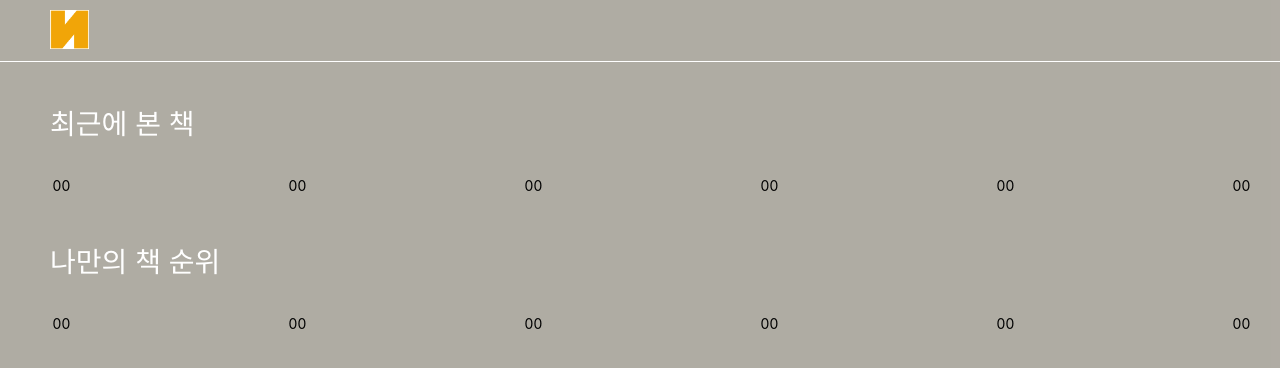
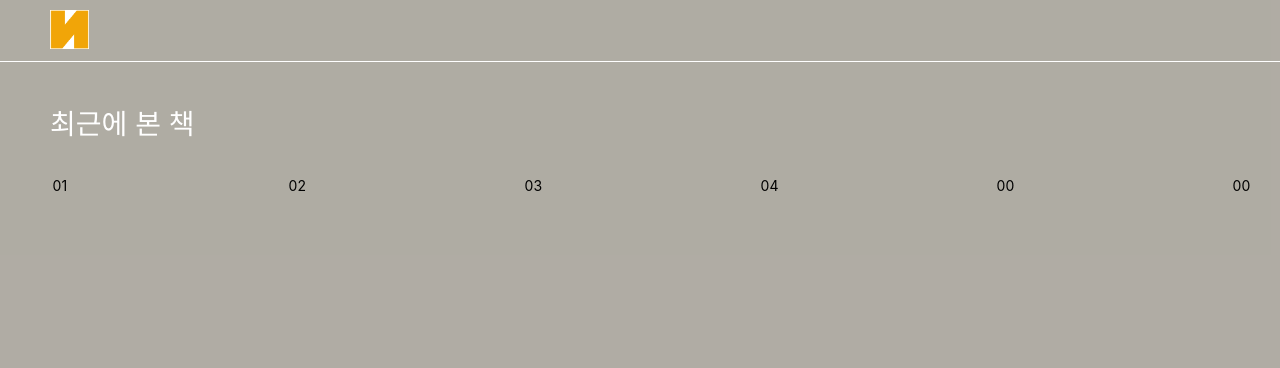
Before and after one commit to ksy4568/side-project, a React (Create React App) app: page /book in a window 1280 px wide. Shown: the top 368 px of the page. Built offline with nearby package versions, Linux system fonts and the light colour scheme.

Commit message:
Feat: Add scroll X content function 일부 구현

```diff
--- a/src/pages/list/index.jsx
+++ b/src/pages/list/index.jsx
@@ -1,13 +1,39 @@
-import React from 'react';
+import React, { useRef } from 'react';
 import styles from './list.module.css';
 
 function List() {
+  const contentListRef = useRef();
+
+  const scrollingContent = type => {
+    switch (type) {
+      case 'prev':
+        contentListRef.current.style.transform = 'translate(-100%, 0)';
+        break;
+      case 'next':
+        contentListRef.current.style.transform = 'translate(100%, 0)';
+        break;
+      default:
+        console.warn('input parameter');
+    }
+  };
+
   return (
     <main className={styles.container}>
       <section className={styles.recentContent}>
         <h1 className={styles.contentTitle}>최근에 본 책</h1>
-        <ul className={styles.contentList}>
-          <div className={styles.prevBtn}>btn</div>
+        <ul className={styles.slider}>
+          <div
+            className={styles.prevBtn}
+            onClick={() => scrollingContent('prev')}
+            aria-hidden
+          >
+            btn
+          </div>
+          <div ref={contentListRef} className={styles.contentList}>
+            <li className={styles.content}>01</li>
+            <li className={styles.content}>02</li>
+            <li className={styles.content}>03</li>
+            <li className={styles.content}>04</li>
             <li className={styles.content}>00</li>
             <li className={styles.content}>00</li>
             <li className={styles.content}>00</li>
@@ -19,33 +45,14 @@ function List() {
             <li className={styles.content}>00</li>
             <li className={styles.content}>00</li>
             <li className={styles.content}>00</li>
-          <li className={styles.content}>00</li>
-          <li className={styles.content}>00</li>
-          <li className={styles.content}>00</li>
-          <li className={styles.content}>00</li>
-          <div className={styles.nextBtn}>btn</div>
-        </ul>
-      </section>
-      <section className={styles.recentContent}>
-        <h1 className={styles.contentTitle}>나만의 책 순위</h1>
-        <ul className={styles.contentList}>
-          <div className={styles.prevBtn}>btn</div>
-          <li className={styles.content}>00</li>
-          <li className={styles.content}>00</li>
-          <li className={styles.content}>00</li>
-          <li className={styles.content}>00</li>
-          <li className={styles.content}>00</li>
-          <li className={styles.content}>00</li>
-          <li className={styles.content}>00</li>
-          <li className={styles.content}>00</li>
-          <li className={styles.content}>00</li>
-          <li className={styles.content}>00</li>
-          <li className={styles.content}>00</li>
-          <li className={styles.content}>00</li>
-          <li className={styles.content}>00</li>
-          <li className={styles.content}>00</li>
-          <li className={styles.content}>00</li>
-          <div className={styles.nextBtn}>btn</div>
+          </div>
+          <div
+            className={styles.nextBtn}
+            onClick={() => scrollingContent('next')}
+            aria-hidden
+          >
+            hello
+          </div>
         </ul>
       </section>
     </main>
--- a/src/pages/list/list.module.css
+++ b/src/pages/list/list.module.css
@@ -13,18 +13,22 @@
   color: var(--white);
 }
 
-.contentList {
-  display: flex;
+.slider {
   position: relative;
   padding: var(--padding_desktop);
   overflow: hidden;
 }
 
-.contentList:hover .prevBtn {
+.contentList {
+  display: flex;
+  transition: all 0.3s ease;
+}
+
+.slider:hover .prevBtn {
   display: block;
 }
 
-.contentList:hover .nextBtn {
+.slider:hover .nextBtn {
   display: block;
 }
 
@@ -40,7 +44,9 @@
   top: 0;
   width: 50px;
   height: 100%;
-  background-color: rgba(0, 0, 0, 0.3);
+  background-color: var(--light_black);
+  opacity: 0.6;
+  cursor: pointer;
 }
 
 .prevBtn {
```
Lines whose indentation alone changed are shown as unchanged.
